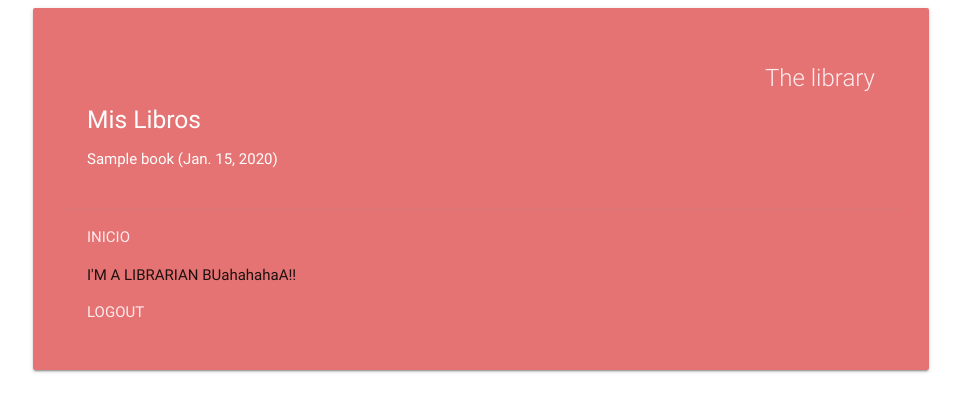
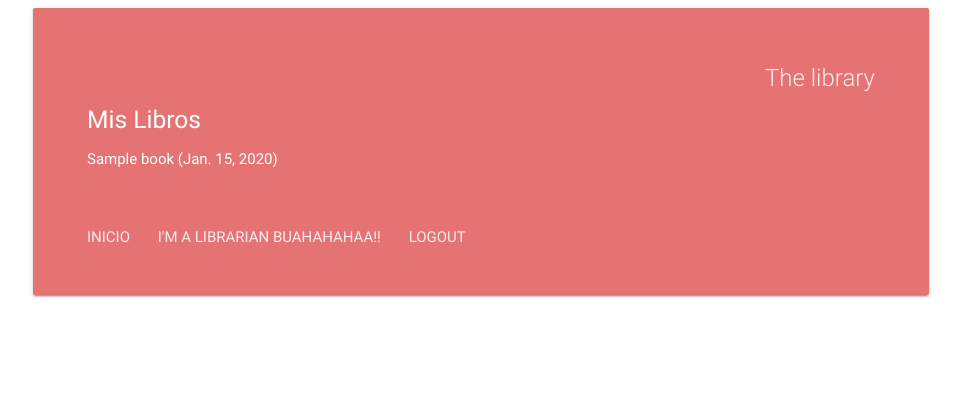
Before and after one commit to meialbiol/python-library, a Django app: template library/templates/library/bookinstance_list_borrowed_user.html in a window 1280 px wide. Shown: the top 412 px of the page, without its empty margins (159-1120 px from the left). Run offline with Django 3.2, Linux system fonts and the light colour scheme; the template is opened without the code that fills it: values that come from a table or form of the project are taken from there, others are empty; a user stored in the database is signed in; tables that the repository leaves empty hold one stand-in row (values such as "Sample post"); some libraries are stand-ins or nearby versions.

Commit message:
Solucionado tema de permisos

```diff
--- a/library/templates/library/bookinstance_list_borrowed_user.html
+++ b/library/templates/library/bookinstance_list_borrowed_user.html
@@ -24,9 +24,10 @@
             </div>
             <div class="card-action">
               <a href="{% url 'library:index' %}" class="red-text text-lighten-5">INICIO</a>
+
                {% if user.is_authenticated %}
-                   {% if perms.catalog.can_mark_returned %}
-                        <p>I'M A LIBRARIAN BUahahahaA!!</p>
+                     {% if perms.library.can_mark_returned %}
+                        <a href="#!" class="red-text text-lighten-5">I'M A LIBRARIAN BUahahahaA!!</a>
                    {% endif %}
                     <a href="{% url 'logout' %}?next={{request.path}}" class="red-text text-lighten-5">LOGOUT</a>
                {% else %}
```
